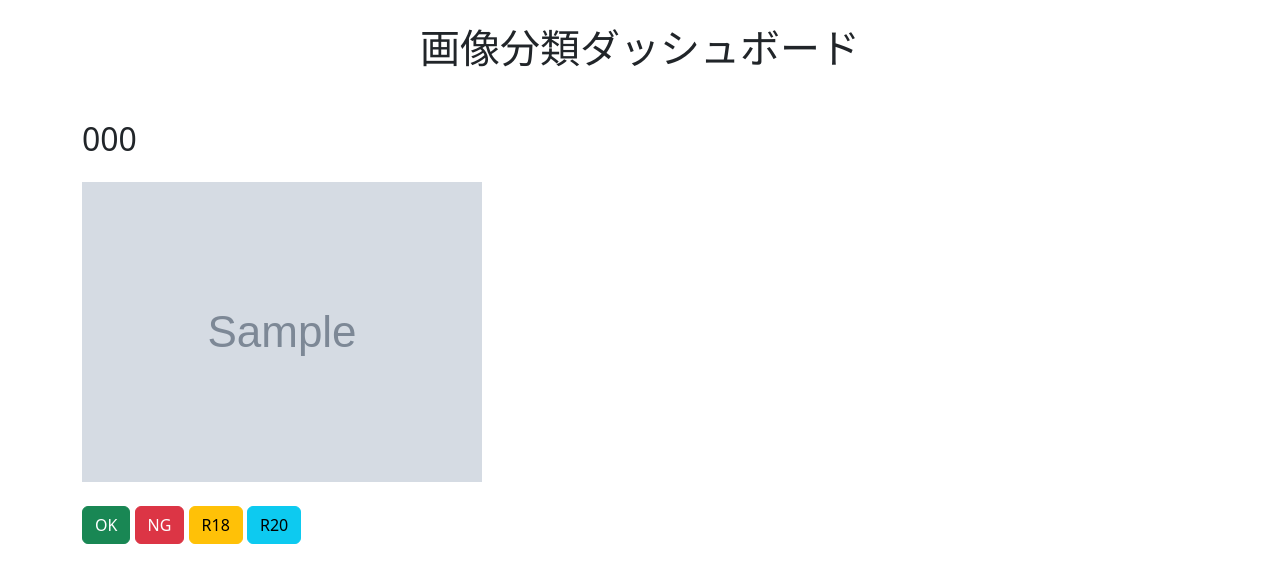
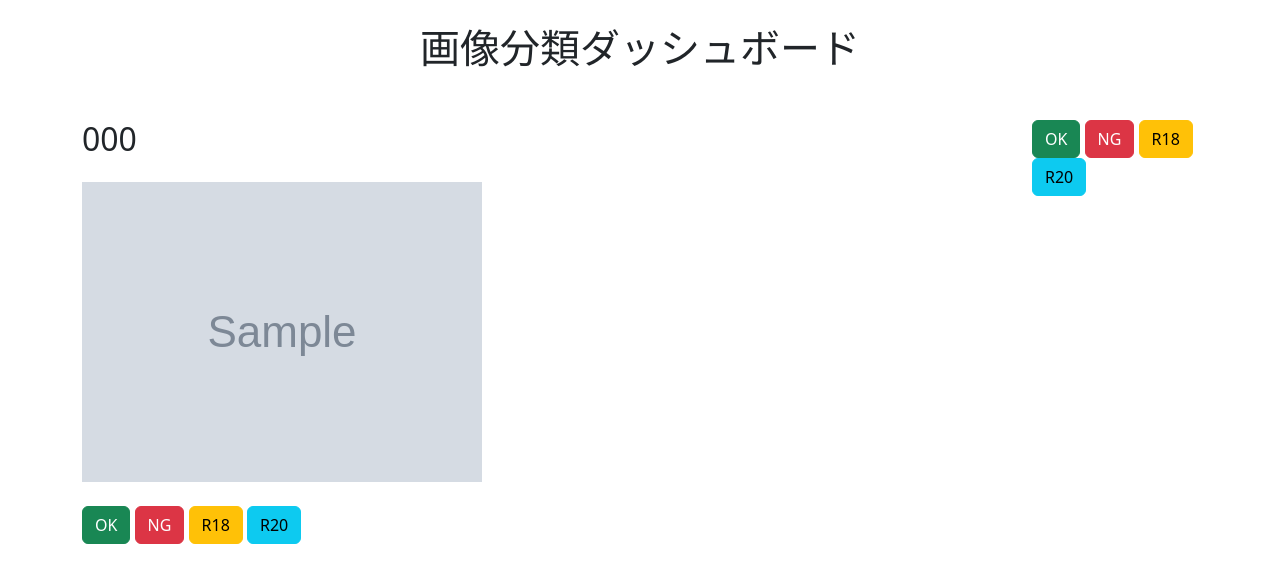
Before and after one commit to HamaruKi0303/ImageSorterFlaskApp, a Flask app: template src/templates/index.html in a window 1280 px wide. Shown: the top 567 px of the page. Run offline with Flask 3, Linux system fonts and the light colour scheme; the template is opened without the code that fills it: most values are stand-ins (such as "Sample title", 1, 10 or a date in 2020); grey boxes marked "Sample" are stand-in pictures.

Commit message:
adjust btn

```diff
--- a/src/templates/index.html
+++ b/src/templates/index.html
@@ -12,7 +12,7 @@
     <div class="container">
         <h1 class="text-center my-4">画像分類ダッシュボード</h1>
         <div class="row">
-            <div class="col-md-12">
+            <div class="col-md-10">
                 <h2 class="my-4">{{ concept }}</h2>
                 {% if image_path %}
                 <img src="{{ image_path }}" alt="画像" class="img-fluid">
@@ -27,6 +27,17 @@
                 {% else %}
                 <p>画像が見つかりませんでした。</p>
                 {% endif %}
+            </div>
+
+            <div class="col-md-2">
+                <form action="{{ url_for('sort') }}" method="post" class="my-4">
+                    <input type="hidden" name="concept" value="{{ concept }}">
+                    <input type="hidden" name="image" value="{{ image_path.split('/')[-1] }}">
+                    <button type="submit" name="button" value="OK" class="btn btn-success">OK</button>
+                    <button type="submit" name="button" value="NG" class="btn btn-danger">NG</button>
+                    <button type="submit" name="button" value="R18" class="btn btn-warning">R18</button>
+                    <button type="submit" name="button" value="R20" class="btn btn-info">R20</button>
+                </form>
             </div>
 
             <div class="col-md-12">
```
